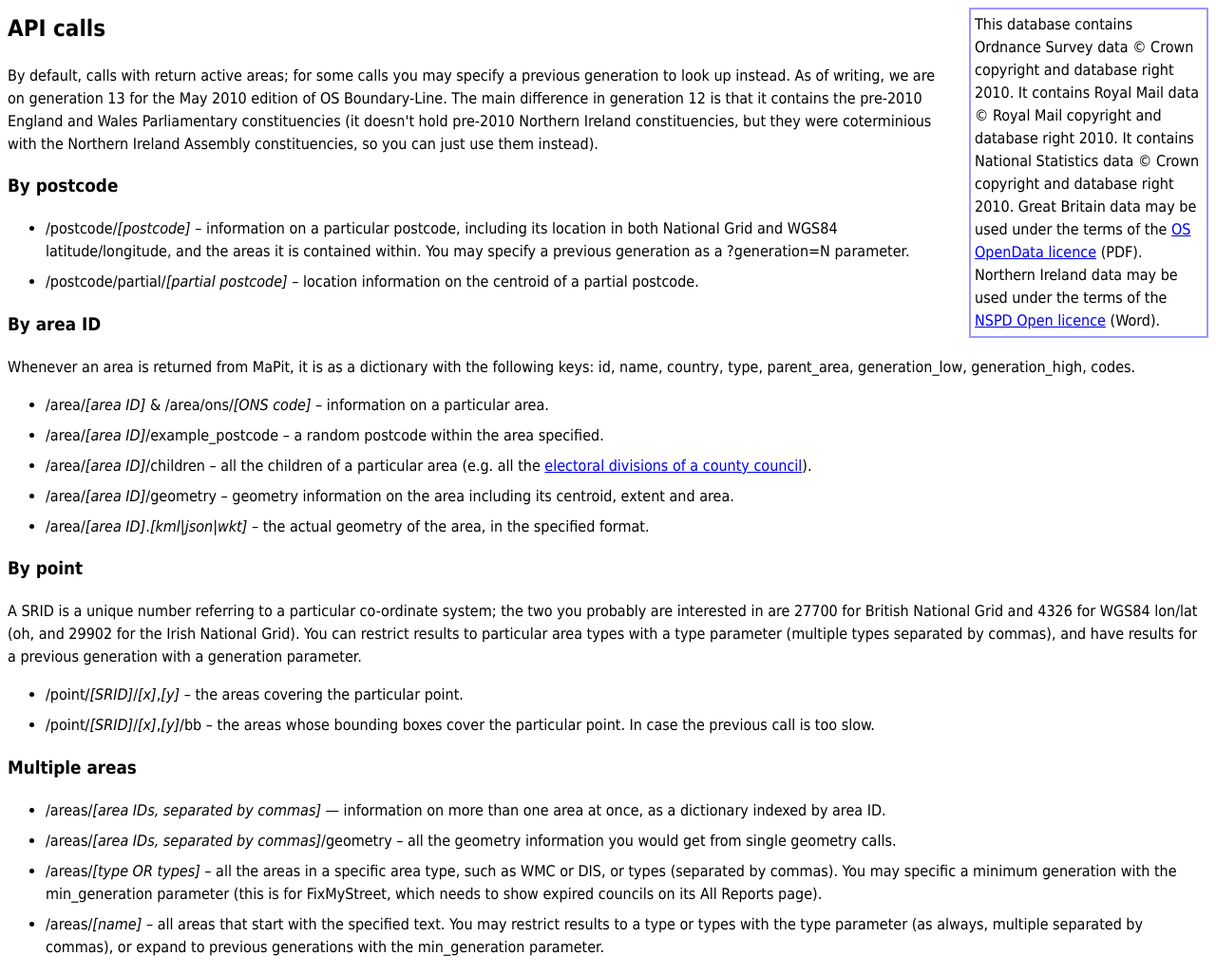
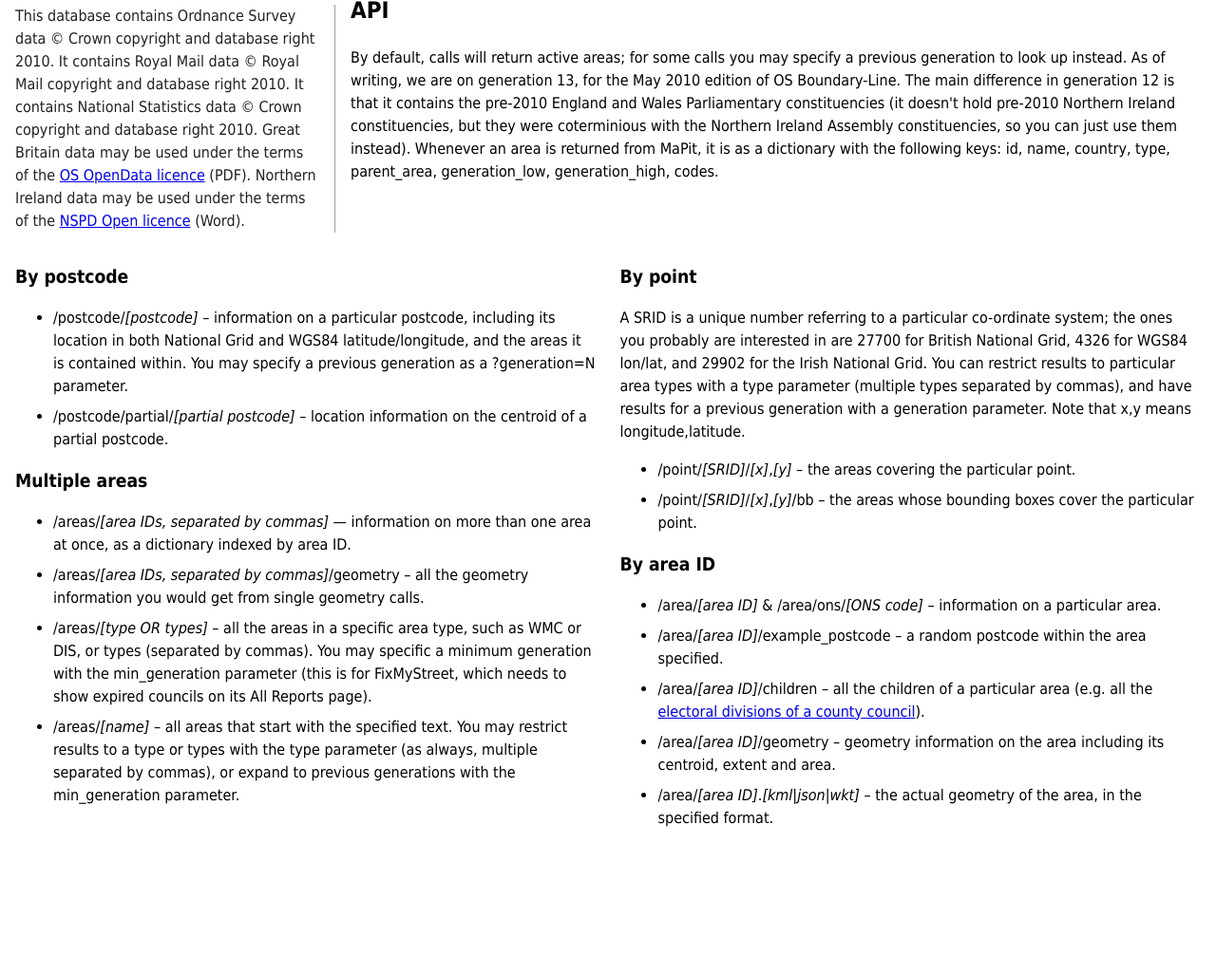
Before and after one commit to mysociety/mapit, a Django app: template pylib/mapit/templates/index.html in a window 1280 px wide. Shown: the part 347-1373 px from the top of the page at 95% size. After the commit the page ends 1218 px from the top, so only its background shows below. Run offline with Django 3.2, Linux system fonts and the light colour scheme; the template is opened without the code that fills it, so the values that code supplies are empty; parts of the project's set-up code (start-up, migrations or seed data) failed here and were passed over.

Commit message:
Style updates.

```diff
--- a/pylib/mapit/templates/index.html
+++ b/pylib/mapit/templates/index.html
@@ -7,50 +7,88 @@
 body {
     font-family: Tahoma, Geneva, sans-serif;
     line-height: 1.5;
+    margin: 0;
+    padding: 1em;
+    background-position: 0 0;
+    background-attachment: fixed;
+    background-repeat: no-repeat;
 }
 li {
     margin-bottom: 0.5em;
 }
+blockquote {
+    width: 20em;
+    float: right;
+    margin: 0 0 1.5em 1.5em;
+    font-style: italic;
+}
+h1 {
+    margin: 0;
+}
+h3 {
+    font-size: 120%;
+    line-height: 1.25;
+}
 #copyright {
-    float: right;
-    width: 15em;
-    border: solid 2px #9999ff;
-    padding: 0.25em;
-    margin: 0 0 1em 1em;
+    float: left;
+    width: 20em;
+    margin-right: 1em;
+    border-right: solid 1px #999999;
+    padding-right: 1em;
+    color: #222222;
 }
 #donate {
     background-image: url("http://www.mysociety.org/wp/wp-content/themes/mysociety/images/piggy.png");
-    background-position: 0 0;
+    background-position: 0 1em;
     background-repeat: no-repeat;
     min-height: 56px;
     padding-left: 52px;
+    float: right;
+    width: 20em;
+    margin-left: 2em;
+    padding-top: 1em;
+    padding-bottom: 1em;
+    border-top: solid 1px #999999;
+    border-bottom: solid 1px #999999;
+}
+#col1 {
+    float: left;
+    width: 49%;
+    clear: both;
+}
+#col2 {
+    float: right;
+    width: 49%;
 }
 </style>
 </head>
 <body>
 
-<h1>mapit.mysociety.org</h1>
-
 <blockquote>
 &ldquo;Gentlemen, we can rebuild him. We have the technology. We can make him better than he was before. Better. Stronger. Faster.&rdquo;
 </blockquote>
+
+<h1>mapit.mysociety.org</h1>
+
+<p style="clear:both">MaPit is our previously internal-only database and web service that maps
+postcodes and points to administrative areas for the <strong>whole
+United Kingdom</strong>. It has been rewritten from the
+ground up in GeoDjango and PostGIS, providing us with a large array of
+improvements including speed, a lovely admin interface, and much easier
+updating. The source code is
+<a href="http://github.com/mysociety/mapit">available on GitHub</a>.
 
 <p id="donate">mySociety is run by a registered charity &ndash; please
 <a href="http://www.mysociety.org/donate/">donate</a> to help keep us going and
 to be able to continue to do things like this!</p>
 
-<p>MaPit is our previously internal-only database that maps postcodes and
-points to administrative areas and more. It has been rewritten from the ground
-up in GeoDjango and PostGIS, providing us with a large array of improvements
-including speed and ease of maintenance (our old manual boundary loading
-scripts dated from 2003 and were somewhat arcane). The source code is
-<a href="http://github.com/mysociety/mapit">available on GitHub</a>.
-
-<p>Another notable benefit is this new version has been filled with only
+<p>Another notable benefit is that this new version has been filled with only
 totally open data, so you can be secure that you can reuse the data from this
 site under the minimal terms of the licences given below. It is based on OS
 OpenData Boundary-Line and Code-Point for Great Britain, and NSPD Open for
-Northern Ireland.
+Northern Ireland. You can download raw copies of these datasets from
+our <a href="http://parlvid.mysociety.org:81/os/">data mirror</a>, which
+you can then use in your own copy of this service.
 
 <p id="copyright">This database contains Ordnance Survey data © Crown copyright and database right 2010.
 It contains Royal Mail data © Royal Mail copyright and database right 2010.
@@ -58,16 +96,21 @@ It contains National Statistics data © Crown copyright and database right 2010.
 Great Britain data may be used under the terms of the <a href="http://www.ordnancesurvey.co.uk/oswebsite/opendata/licence/">OS OpenData licence</a> (PDF).
 Northern Ireland data may be used under the terms of the <a href="http://www.ons.gov.uk/about-statistics/geography/products/geog-products-postcode/nspd/nspd-open-licence.doc">NSPD Open licence</a> (Word).
 
-<h2>API calls</h2>
+<h2>API</h2>
 
-<p>By default, calls with return active areas; for some calls you may specify
+<p>By default, calls will return active areas; for some calls you may specify
 a previous generation to look up instead. As of writing, we are on generation
-13 for the May 2010 edition of OS Boundary-Line. The main difference in
+13, for the May 2010 edition of OS Boundary-Line. The main difference in
 generation 12 is that it contains the pre-2010 England and Wales Parliamentary
 constituencies (it doesn't hold pre-2010 Northern Ireland constituencies, but
 they were coterminious with the Northern Ireland Assembly constituencies, so
-you can just use them instead).</p>
+you can just use them instead).
 
+Whenever an area is returned from MaPit, it is as a dictionary with the
+following keys: id, name, country, type, parent_area, generation_low,
+generation_high, codes.</p>
+
+<div id="col1">
 <h3>By postcode</h3>
 
 <ul>
@@ -79,45 +122,6 @@ the areas it is contained within. You may specify a previous generation as a
 
 <li>/postcode/partial/<i>[partial postcode]</i> &ndash; location information on the
 centroid of a partial postcode.
-
-</ul>
-
-<h3>By area ID</h3>
-
-<p>Whenever an area is returned from MaPit, it is as a dictionary
-with the following keys: id, name, country, type, parent_area,
-generation_low, generation_high, codes.
-
-<ul>
-
-<li>/area/<i>[area ID]</i> &amp; /area/ons/<i>[ONS code]</i> &ndash; information on a particular area.
-
-<li>/area/<i>[area ID]</i>/example_postcode &ndash; a random postcode within the area specified.
-
-<li>/area/<i>[area ID]</i>/children &ndash; all the children of a particular area (e.g. all
-the <a href="http://mapit.mysociety.org/area/2236/children">electoral divisions of a county council</a>).
-
-<li>/area/<i>[area ID]</i>/geometry &ndash; geometry information on the area including its centroid, extent and area.
-
-<li>/area/<i>[area ID]</i>.<i>[kml|json|wkt]</i> &ndash; the actual geometry of the area, in the specified format.
-
-</ul>
-
-<h3>By point</h3>
-
-<p>A SRID is a unique number referring to a particular co-ordinate system; the
-two you probably are interested in are 27700 for British National Grid and 4326
-for WGS84 lon/lat (oh, and 29902 for the Irish National Grid). You can restrict
-results to particular area types with a type parameter (multiple types
-separated by commas), and have results for a previous generation with a
-generation parameter.</p>
-
-<ul>
-
-<li>/point/<i>[SRID]</i>/<i>[x]</i>,<i>[y]</i> &ndash; the areas covering the particular point.
-
-<li>/point/<i>[SRID]</i>/<i>[x]</i>,<i>[y]</i>/bb &ndash; the areas whose bounding boxes cover the
-particular point. In case the previous call is too slow.
 
 </ul>
 
@@ -142,6 +146,44 @@ multiple separated by commas), or expand to previous generations with the
 min_generation parameter.
 
 </ul>
+</div>
+<div id="col2">
+<h3>By point</h3>
+
+<p>A SRID is a unique number referring to a particular co-ordinate system; the
+ones you probably are interested in are 27700 for British National Grid, 4326
+for WGS84 lon/lat, and 29902 for the Irish National Grid. You can restrict
+results to particular area types with a type parameter (multiple types
+separated by commas), and have results for a previous generation with a
+generation parameter. Note that x,y means longitude,latitude.</p>
+
+<ul>
+
+<li>/point/<i>[SRID]</i>/<i>[x]</i>,<i>[y]</i> &ndash; the areas covering the particular point.
+
+<li>/point/<i>[SRID]</i>/<i>[x]</i>,<i>[y]</i>/bb &ndash; the areas whose
+bounding boxes cover the particular point.
+
+</ul>
+
+<h3>By area ID</h3>
+
+<ul>
+
+<li>/area/<i>[area ID]</i> &amp; /area/ons/<i>[ONS code]</i> &ndash; information on a particular area.
+
+<li>/area/<i>[area ID]</i>/example_postcode &ndash; a random postcode within the area specified.
+
+<li>/area/<i>[area ID]</i>/children &ndash; all the children of a particular area (e.g. all
+the <a href="http://mapit.mysociety.org/area/2236/children">electoral divisions of a county council</a>).
+
+<li>/area/<i>[area ID]</i>/geometry &ndash; geometry information on the area including its centroid, extent and area.
+
+<li>/area/<i>[area ID]</i>.<i>[kml|json|wkt]</i> &ndash; the actual geometry of the area, in the specified format.
+
+</ul>
+
+</div>
 
 </body>
 </html>
```
Also changed, not shown: 1 other file.
